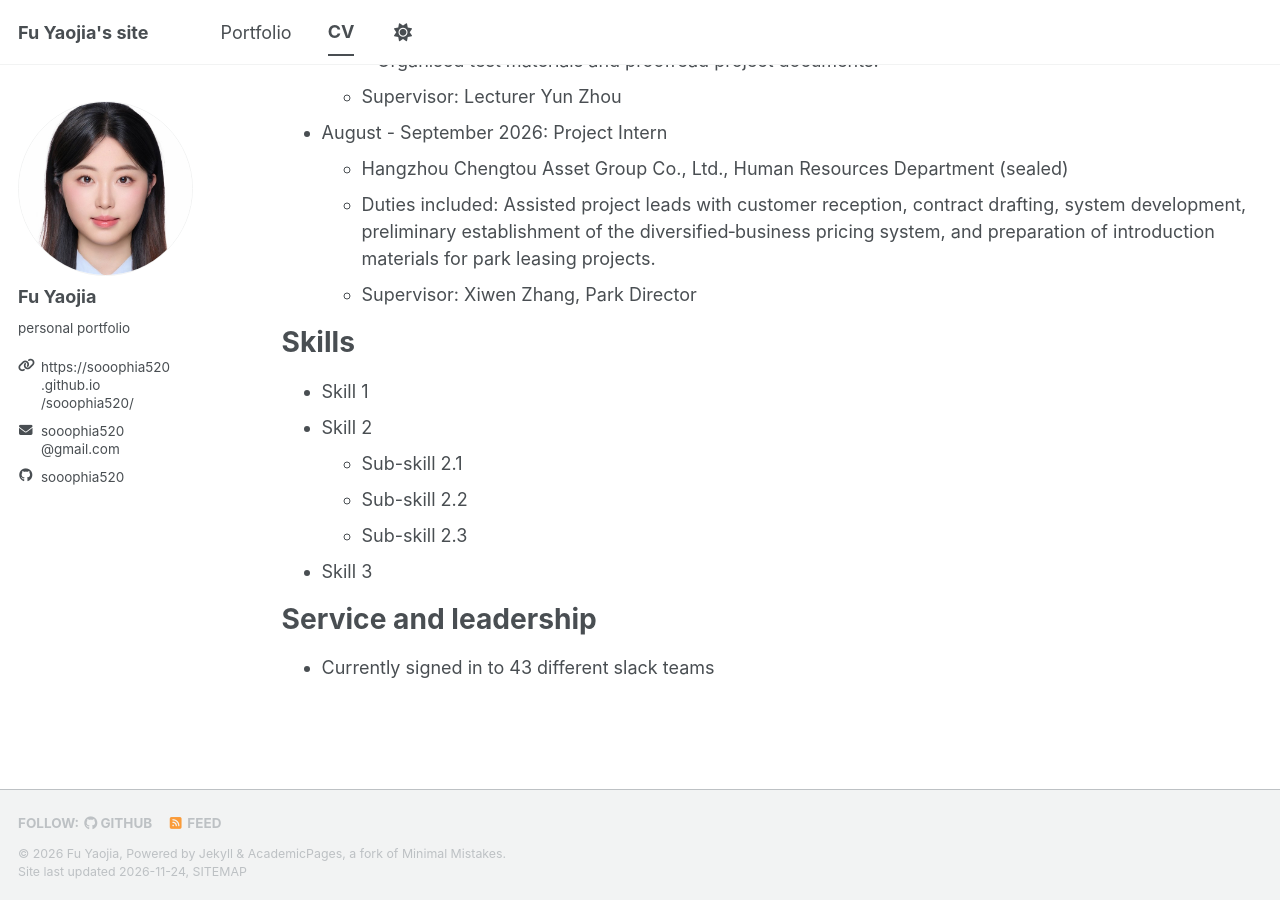
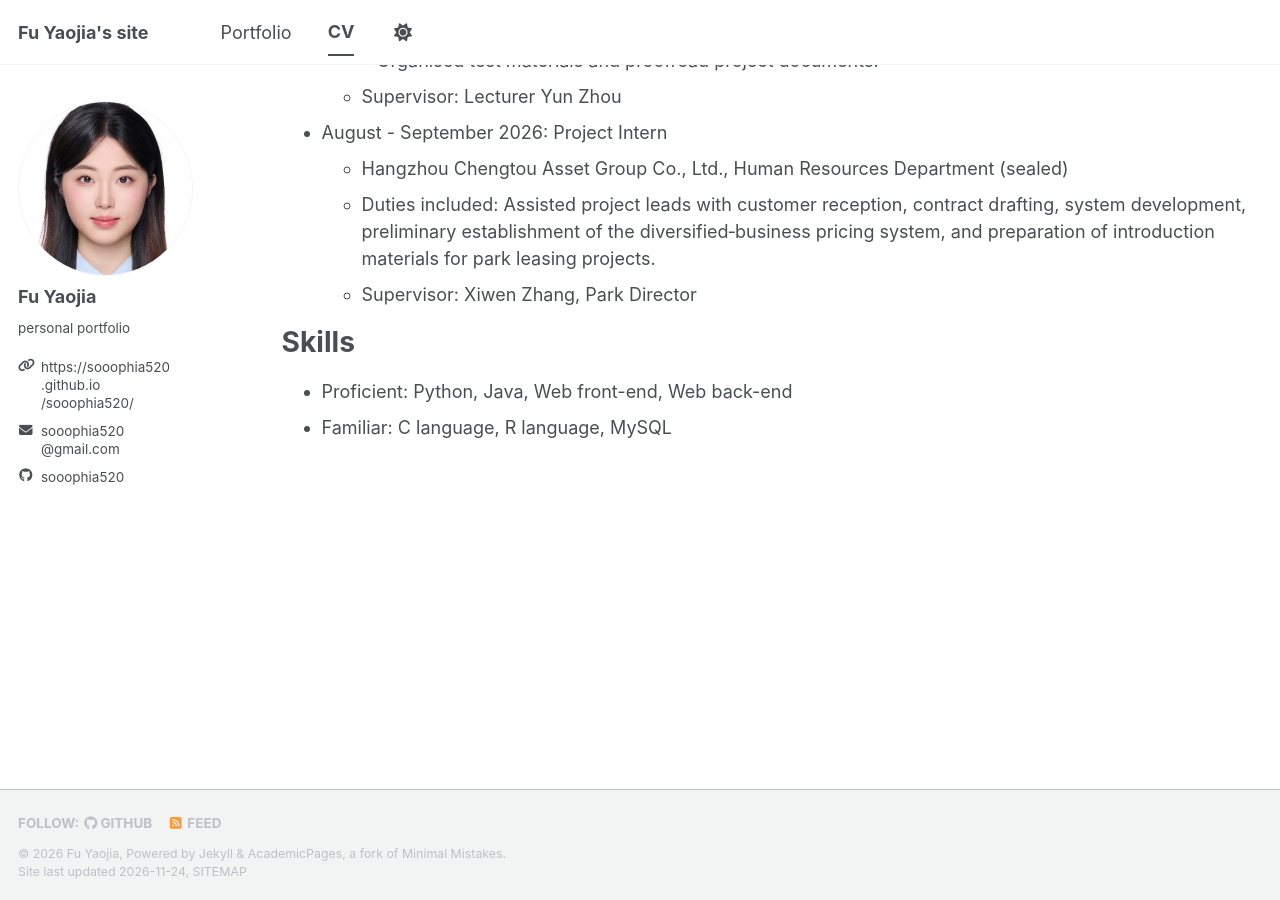
Before and after one commit to sooophia520/sooophia520, a Jekyll site: the page built from _pages/cv.md, in a window 1280 px wide and 900 px high, scrolled down 767 px. Built offline with Jekyll 4.4.1, drawn with Linux system fonts in a browser that asks for light colours; a style sheet for code colours, icons or effects is not loaded.

Commit message:
Update cv.md

```diff
--- a/_pages/cv.md
+++ b/_pages/cv.md
@@ -42,13 +42,5 @@ Work experience
 
 Skills
 ======
-* Skill 1
-* Skill 2
-  * Sub-skill 2.1
-  * Sub-skill 2.2
-  * Sub-skill 2.3
-* Skill 3
-
-Service and leadership
-======
-* Currently signed in to 43 different slack teams
+* Proficient: Python, Java, Web front-end, Web back-end
+* Familiar: C language, R language, MySQL
```
